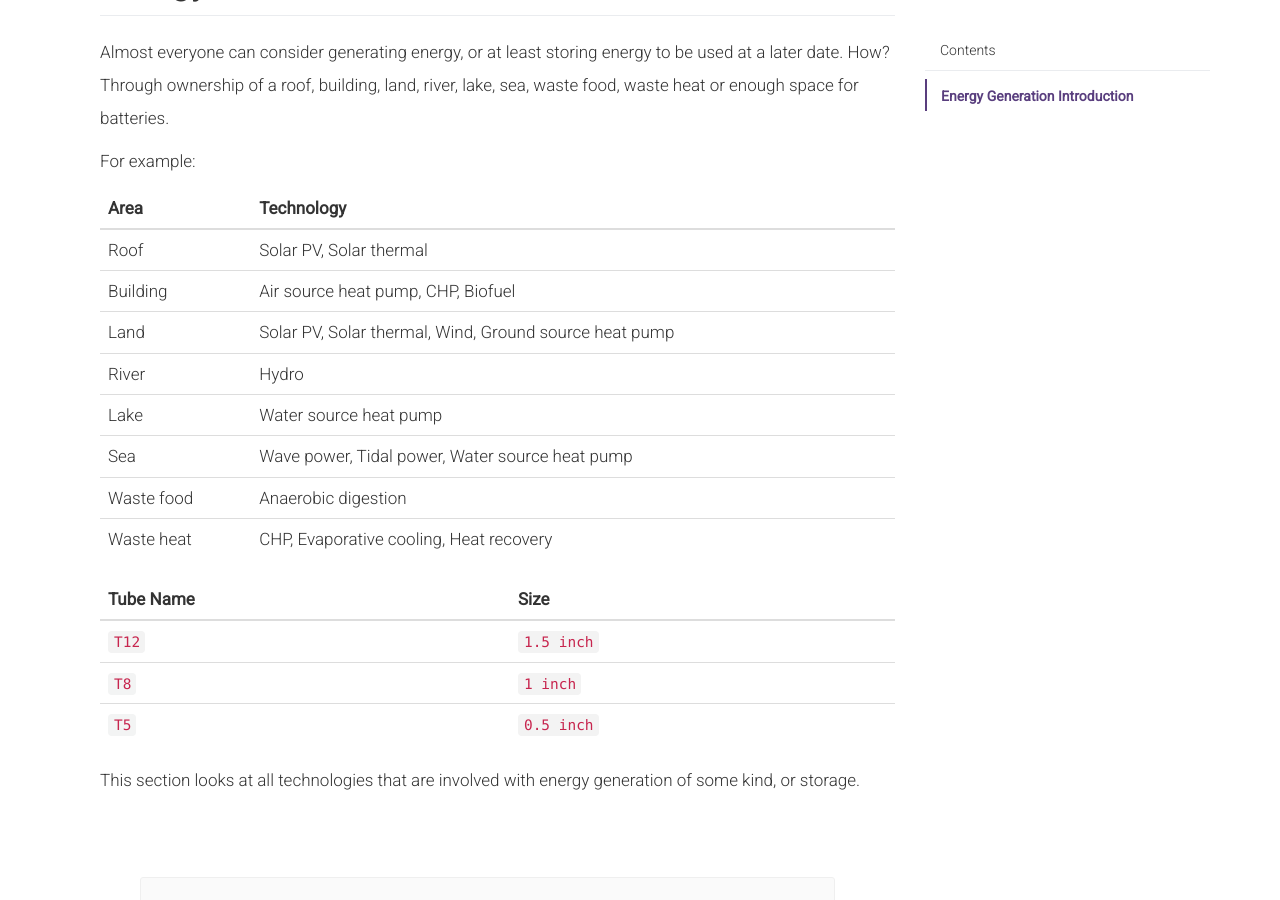
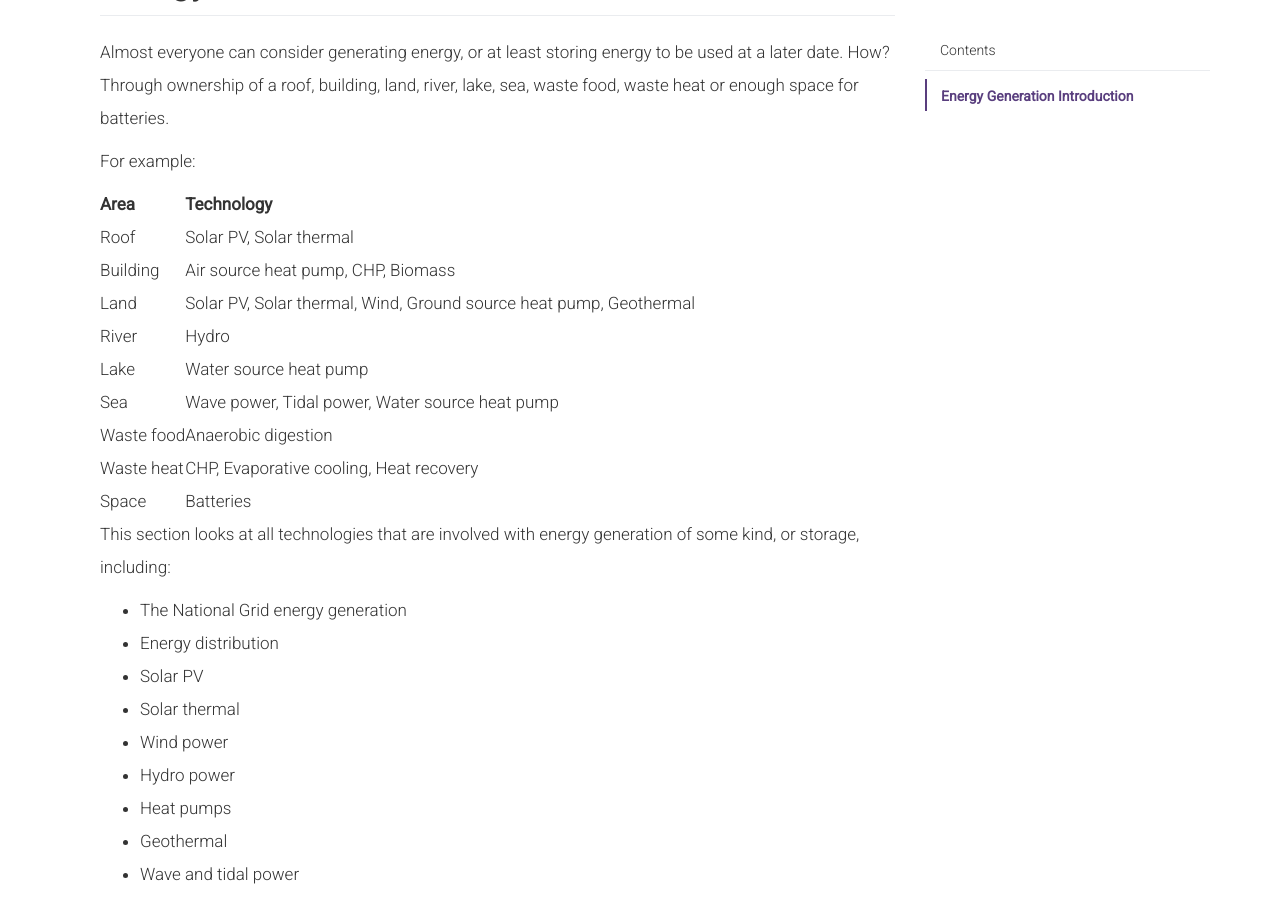
Before and after one commit to energyprinciples/energyprinciples.github.io, a Jekyll site: the page built from _generation/001-introduction.md, in a window 1280 px wide and 900 px high, scrolled down 244 px. Built offline with Jekyll 4.4.1, drawn with Linux system fonts in a browser that asks for light colours; nearby versions of some CDN libraries; some of the changed text lies outside the part shown.

Commit message:
Update 001-introduction.md

```diff
--- a/_generation/001-introduction.md
+++ b/_generation/001-introduction.md
@@ -13,20 +13,30 @@ For example:
 Area | Technology
 ---- | ----
 Roof | Solar PV, Solar thermal
-Building | Air source heat pump, CHP, Biofuel
-Land | Solar PV, Solar thermal, Wind, Ground source heat pump
+Building | Air source heat pump, CHP, Biomass
+Land | Solar PV, Solar thermal, Wind, Ground source heat pump, Geothermal
 River | Hydro
 Lake | Water source heat pump
 Sea | Wave power, Tidal power, Water source heat pump
 Waste food | Anaerobic digestion
 Waste heat | CHP, Evaporative cooling, Heat recovery
-{: .table }
+Space | Batteries
 
-Tube Name | Size
----- | ----
-`T12` | `1.5 inch`
-`T8` | `1 inch`
-`T5` | `0.5 inch`
-{: .table }
 
-This section looks at all technologies that are involved with energy generation of some kind, or storage.
+This section looks at all technologies that are involved with energy generation of some kind, or storage, including:
+ - The National Grid energy generation
+ - Energy distribution
+ - Solar PV
+ - Solar thermal
+ - Wind power
+ - Hydro power
+ - Heat pumps
+ - Geothermal
+ - Wave and tidal power
+ - Biomass
+ - Biofuel
+ - CHP
+ - Heat recovery
+ - Evaporative cooling
+ - Batteries
+ - Off-grid systems
```
